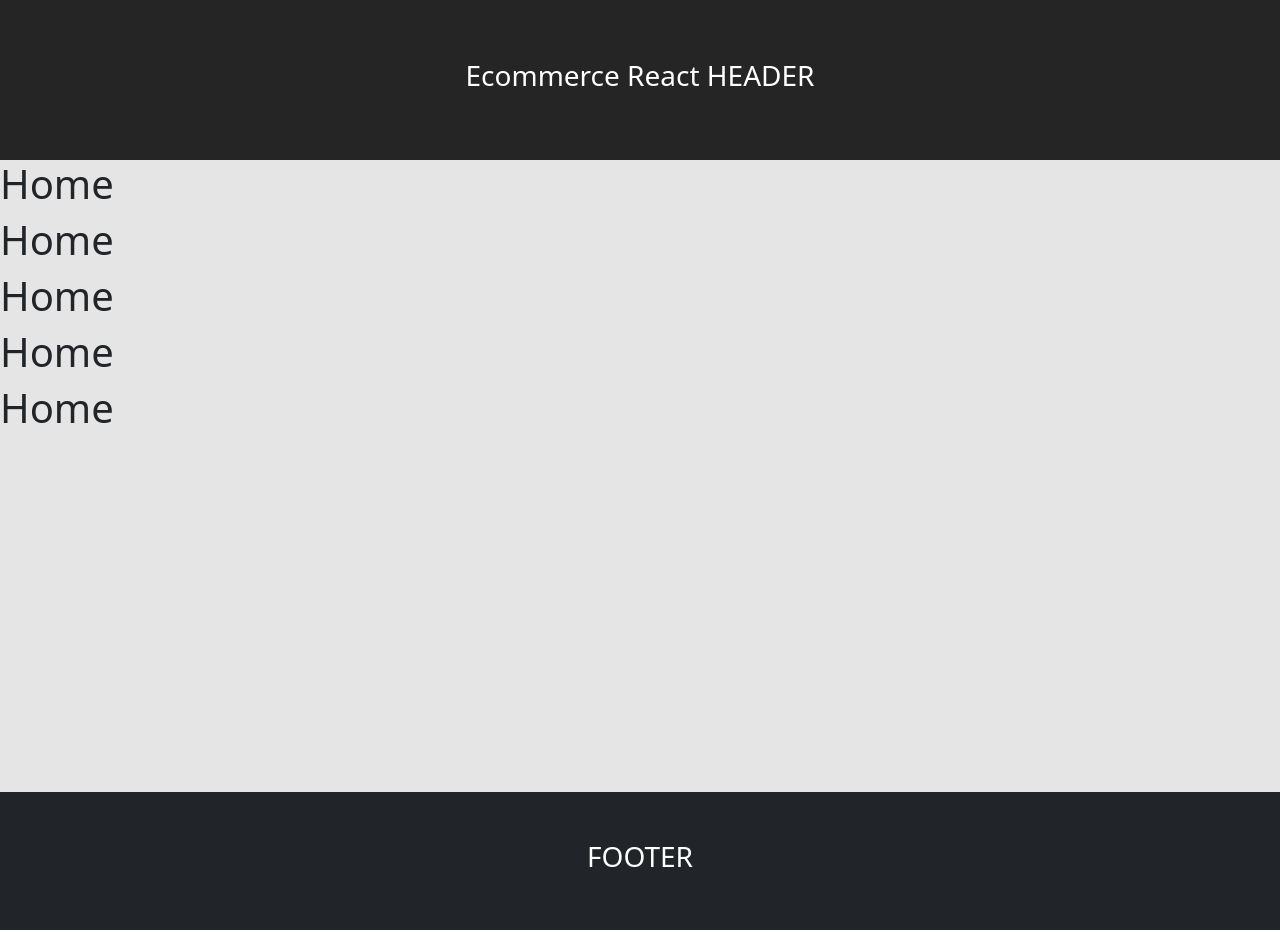
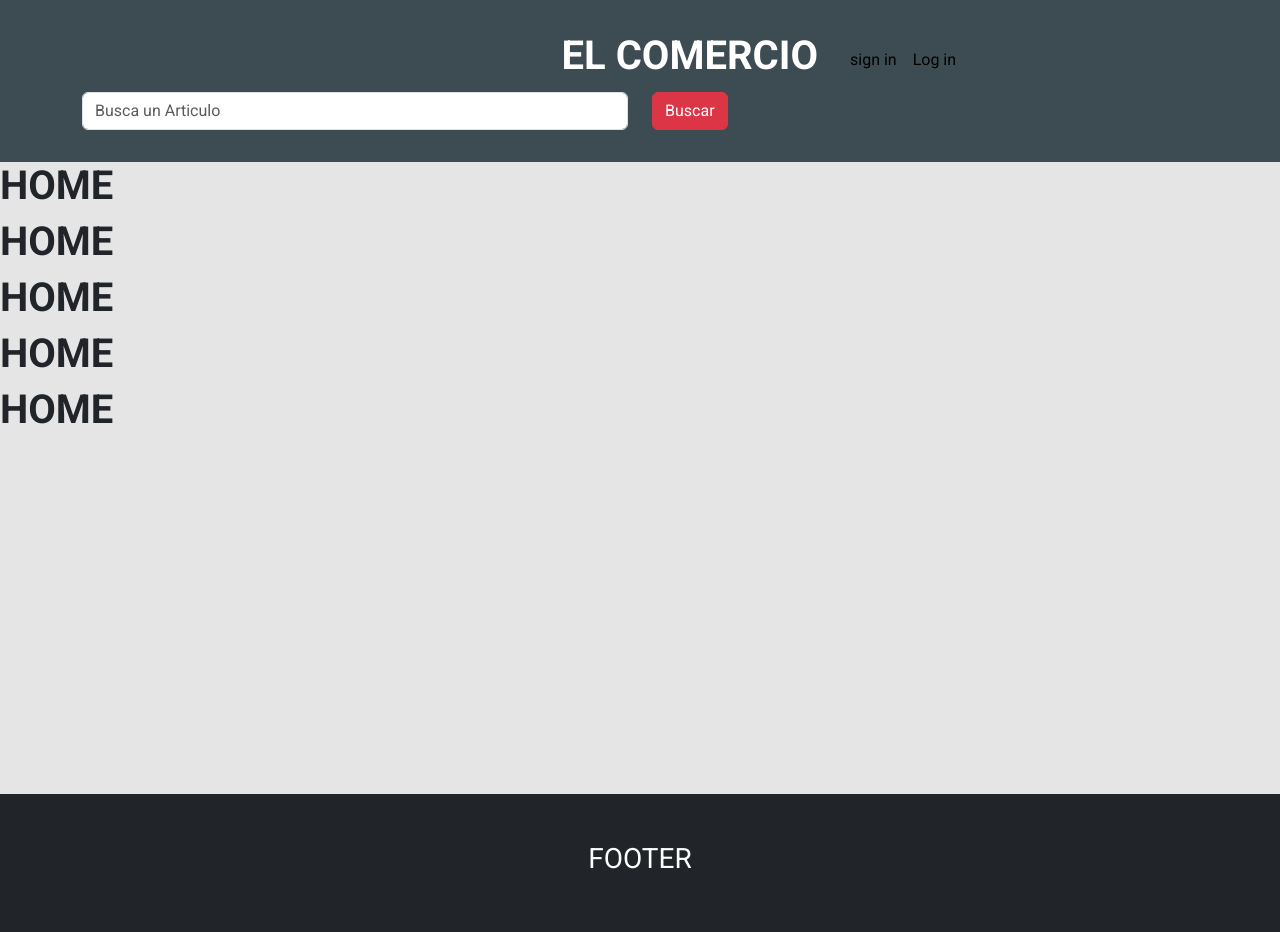
Before and after one commit to Luifer7/ecommerce_react, a React (Vite) app: page / in a window 1280 px wide. Built offline with nearby package versions, Linux system fonts and the light colour scheme.

Commit message:
login en el header en progreso

```diff
--- a/index.html
+++ b/index.html
@@ -6,6 +6,7 @@
     <meta name="viewport" content="width=device-width, initial-scale=1.0" />
     <link href="https://cdn.jsdelivr.net/npm/bootstrap@5.3.0-alpha1/dist/css/bootstrap.min.css" rel="stylesheet" integrity="sha384-GLhlTQ8iRABdZLl6O3oVMWSktQOp6b7In1Zl3/Jr59b6EGGoI1aFkw7cmDA6j6gD" crossorigin="anonymous">
     <title>Ecommerce-React</title>
+    <link href="https://fonts.googleapis.com/css2?family=Roboto:wght@300;400;700&display=swap" rel="stylesheet">
   </head>
   <body>
 
--- a/src/App.jsx
+++ b/src/App.jsx
@@ -31,7 +31,7 @@ function App() {
 
   return (
 
-      <div className="content">
+      <div>
 
           {/* Header component esta en la vista*/}
 
--- /dev/null
+++ b/src/components/FormularioBusqueda.jsx
@@ -0,0 +1,20 @@
+
+const FormularioBusqueda = () => {
+    return(
+        <form>
+            <div className="row">
+                <div className="form-group col-md-6 mt-1">
+                    <input type="text" className="form-control" placeholder="Busca un Articulo" />
+                </div>
+                <div className="form-group col-md-1 mt-1">
+                    <input
+                    type="submit" className="btn btn-danger  btn-block"
+                    value='Buscar'
+                     />
+                </div>
+            </div>
+        </form>
+    )
+}
+
+export default FormularioBusqueda;
--- a/src/components/Header.jsx
+++ b/src/components/Header.jsx
@@ -2,14 +2,10 @@ import '../styles/app.css'
 
 const Header = () => {
     return (
-
-        <>
-         <div className='header-component'>
-            <h3 className="text-white text-center">Ecommerce React HEADER</h3>
-          </div>
-        </>
-
+          <header>
+            <h1> El Comercio</h1>
+          </header>
      )
 }
 
-export default Header
+export default Header;
--- /dev/null
+++ b/src/components/Login.jsx
@@ -0,0 +1,17 @@
+import '../styles/routes.css'
+
+
+const Login = () => {
+    return (
+      <nav className="navbar navbar-expand-md">
+        <div className="collapse navbar-collapse" >
+          <div className="navbar-nav">
+            <a className="nav-link active" href="#">sign in </a>
+            <a className="nav-link active" href="#">Log in </a>
+          </div>
+        </div>
+      </nav>
+     )
+}
+
+export default Login;
--- a/src/routes/Home.jsx
+++ b/src/routes/Home.jsx
@@ -1,11 +1,26 @@
+import { Fragment } from 'react'
+import Header from '../components/Header'
+import Login from '../components/Login'
+import FormularioBusqueda from '../components/FormularioBusqueda'
 import Footer from '../components/Footer'
-import Header from '../components/Header'
 import '../styles/routes.css'
 
 const Home  = () => {
     return (
-        <>
-            <Header/>
+        <Fragment>
+            <div className="jumbotron container__Header">
+                <div className="container">
+                    <div className="row">
+                        <div className="col-md-8">
+                            <Header/>
+                        </div>
+                        <div className="col-md-2">
+                            <Login/>
+                        </div>
+                    </div>
+                    <FormularioBusqueda/>
+                </div>
+            </div>
            <div className="vistas">
                <h1 className="text-dark">Home</h1>
                <h1 className="text-dark">Home</h1>
@@ -14,7 +29,8 @@ const Home  = () => {
                <h1 className="text-dark">Home</h1>
            </div>
            <Footer/>
-        </>
+
+        </Fragment>
      )
 }
 
--- a/src/styles/app.css
+++ b/src/styles/app.css
@@ -1,16 +1,38 @@
 
-.content {
+/* .content {
     display: flex;
     align-items: center;
     justify-content: start;
     flex-direction: column;
     min-height: 100vh;
+} */
+html {
+    height: 100%;
+}
+body {
+    margin: 0;
+    padding: 0;
+    font-family: 'Roboto', sans-serif;
+    min-height: 100%;
+}
+.container__Header{
+    background-color: #3D4C53 ;
+    padding: 2rem 0;
 }
 
-.header-component{
+h1 {
+    text-align: end;
+    text-transform: uppercase;
+    font-weight: 700;
+    color: #fff;
+
+}
+/* .header-component{
     height: 20vh;
     min-height: 20vh;
     width: 100%;
     background-color: rgba(0, 0, 0, 0.856);
     display: flex; align-items: center; justify-content: center;
 }
+
+ */
```
